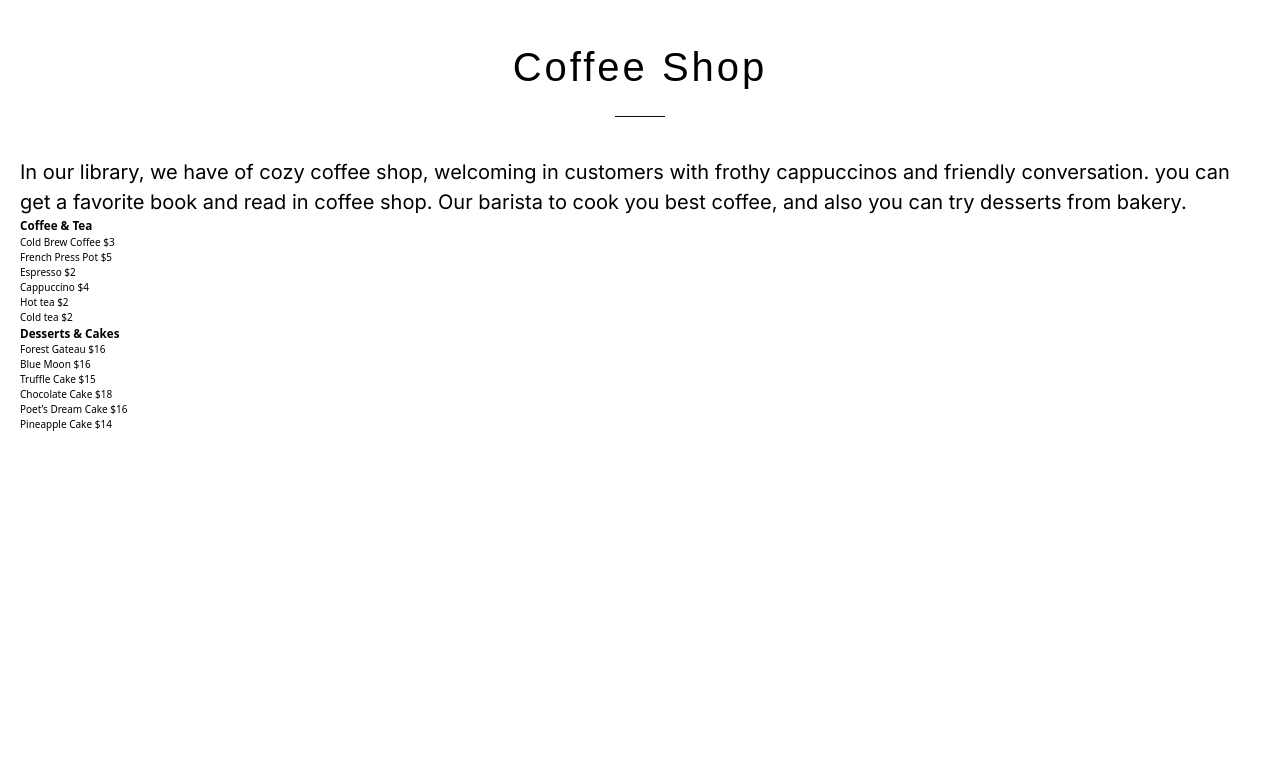
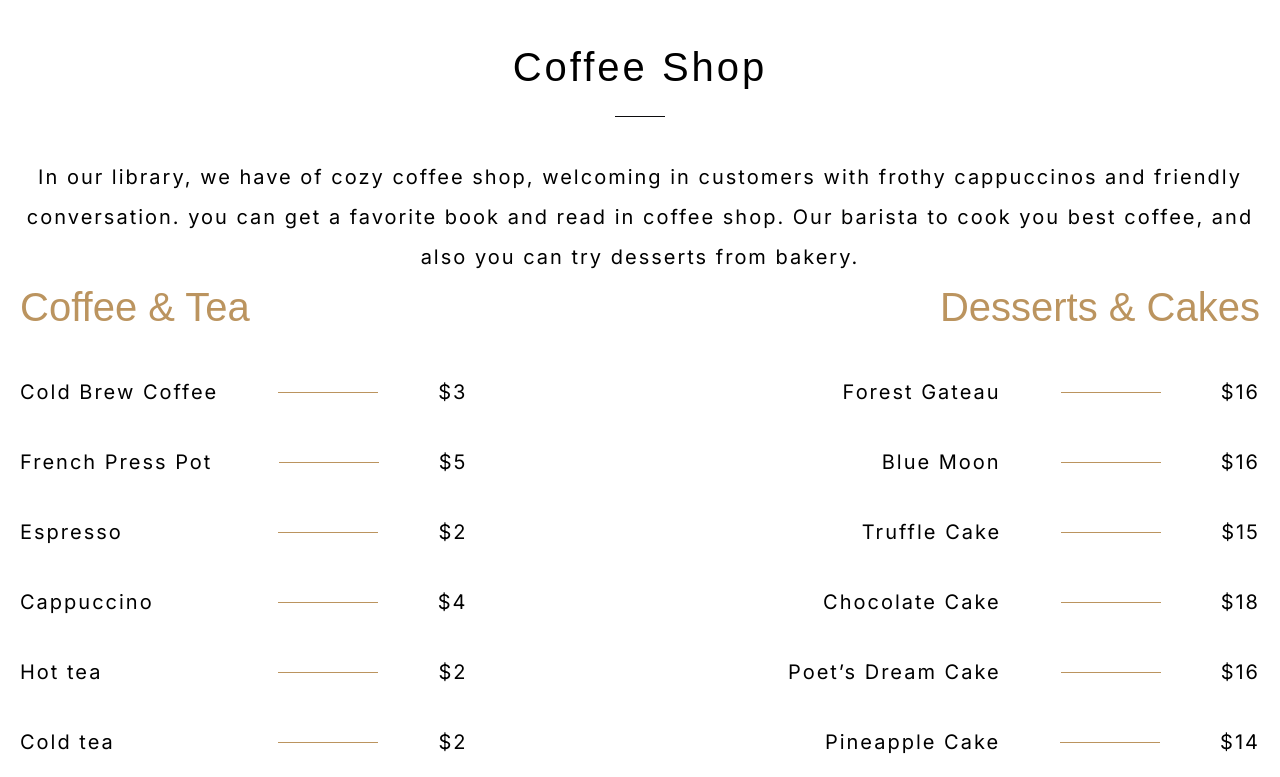
Before and after one commit to peperoni4/library, a plain HTML site: page index.html in a window 1280 px wide. Shown: the part 2968-3745 px from the top of the page. Before the commit the page ends 3420 px from the top, so only its background shows below. Drawn offline with Linux system fonts and the light colour scheme; a web font is replaced by a local one.

Commit message:
Finish Coffee Shop section

```diff
--- a/index.html
+++ b/index.html
@@ -231,60 +231,68 @@
         <div class="coffee-shop__menu">
           <div class="menu-column">
             <h3 class="menu-column__header">Coffee & Tea</h3>
-            <div class="menu-column__content">
             <div class="menu-item">
               <span class="menu-item__name">Cold Brew Coffee</span>
+              <span class="menu-item__line"></span>
               <span class="menu-item__price">$3</span>
             </div>
             <div class="menu-item">
               <span class="menu-item__name">French Press Pot</span>
+              <span class="menu-item__line"></span>
               <span class="menu-item__price">$5</span>
             </div>
             <div class="menu-item">
               <span class="menu-item__name">Espresso</span>
+              <span class="menu-item__line"></span>
               <span class="menu-item__price">$2</span>
             </div>
             <div class="menu-item">
               <span class="menu-item__name">Cappuccino</span>
+              <span class="menu-item__line"></span>
               <span class="menu-item__price">$4</span>
             </div>
             <div class="menu-item">
               <span class="menu-item__name">Hot tea</span>
+              <span class="menu-item__line"></span>
               <span class="menu-item__price">$2</span>
             </div>
             <div class="menu-item">
               <span class="menu-item__name">Cold tea</span>
+              <span class="menu-item__line"></span>
               <span class="menu-item__price">$2</span>
             </div>
           </div>
-          </div>
-          <div class="menu-column">
+          <div class="menu-column desserts">
             <h3 class="menu-column__header">Desserts & Cakes</h3>
-            <div class="menu-column__content">
             <div class="menu-item">
               <span class="menu-item__name">Forest Gateau</span>
+              <span class="menu-item__line"></span>
               <span class="menu-item__price">$16</span>
             </div>
             <div class="menu-item">
               <span class="menu-item__name">Blue Moon</span>
+              <span class="menu-item__line"></span>
               <span class="menu-item__price">$16</span>
             </div>
             <div class="menu-item">
               <span class="menu-item__name">Truffle Cake</span>
+              <span class="menu-item__line"></span>
               <span class="menu-item__price">$15</span>
             </div>
             <div class="menu-item">
               <span class="menu-item__name">Chocolate Cake</span>
+              <span class="menu-item__line"></span>
               <span class="menu-item__price">$18</span>
             </div>
             <div class="menu-item">
               <span class="menu-item__name">Poet’s Dream Cake</span>
+              <span class="menu-item__line"></span>
               <span class="menu-item__price">$16</span>
             </div>
             <div class="menu-item">
               <span class="menu-item__name">Pineapple Cake</span>
+              <span class="menu-item__line"></span>
               <span class="menu-item__price">$14</span>
-              </div>
             </div>
           </div>
         </div>
--- a/styles.css
+++ b/styles.css
@@ -350,3 +350,60 @@ section {
   color: #bb945f;
   border-color: #bb945f;
 }
+
+/* COFFEE SHOP */
+
+.coffee-shop__description {
+  text-align: center;
+  letter-spacing: 0.2rem;
+  line-height: 40px;
+}
+
+.coffee-shop__menu {
+  display: flex;
+  justify-content: space-between;
+}
+
+.menu-column__header {
+  font-family: "Forum", sans-serif;
+  font-size: 4rem;
+  font-weight: var(--text-bold, 400);
+  color: #bb945f;
+}
+
+.menu-column {
+  display: flex;
+  flex-direction: column;
+  gap: 40px;
+}
+
+.menu-item {
+  display: flex;
+  align-items: center;
+  gap: 60px;
+}
+
+.menu-item__line {
+  display: inline-block;
+  width: 100px;
+  height: 1px;
+  background-color: #bb945f;
+  margin-left: var(--is-right-align, auto);
+}
+
+.menu-item__name,
+.menu-item__price {
+  font-family: "Inter", sans-serif;
+  font-size: 2rem;
+  font-weight: var(--text-bold, 400);
+  letter-spacing: 0.2rem;
+}
+
+.desserts {
+  --is-right-align: 0;
+  text-align: right;
+}
+
+.desserts .menu-item__name {
+  margin-left: auto;
+}
```
Lines whose indentation alone changed are shown as unchanged.
